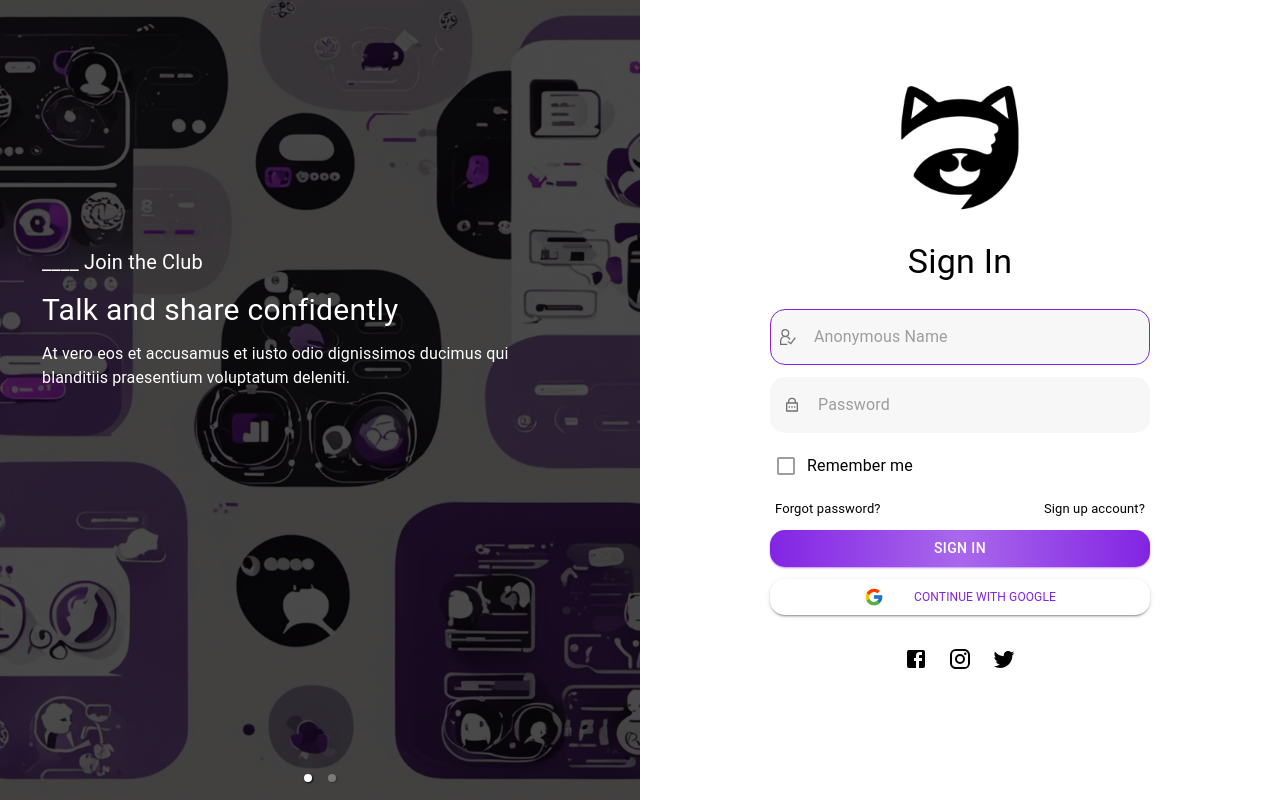
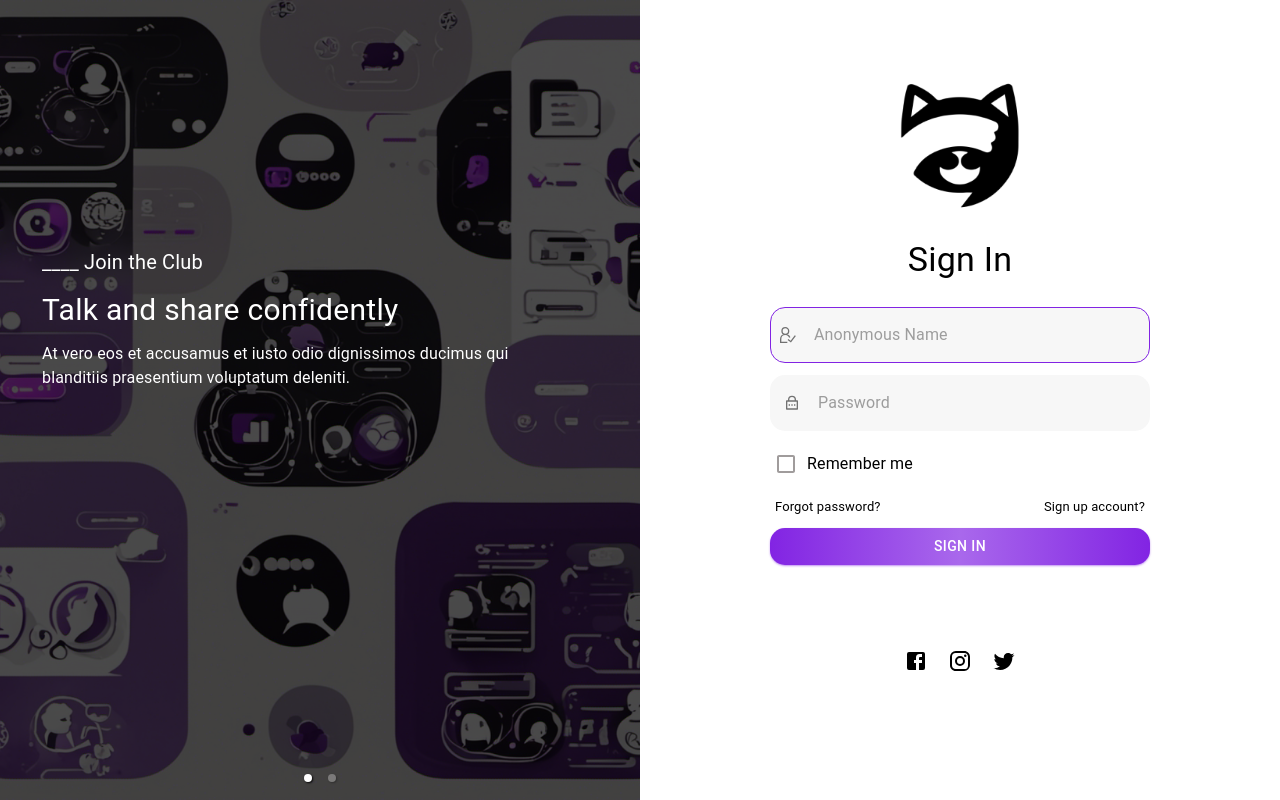
Before and after one commit to Quangtan1/TopicTalks, a React (Create React App) app in the folder client/: page /auth in a window 1280 px wide. Built offline with nearby package versions, Linux system fonts and the light colour scheme; what mobx-persist-store, react-facebook would draw is missing.

Commit message:
fix: create comment and add login gg get info

```diff
--- a/client/src/components/layouts/auth/AuthPage.tsx
+++ b/client/src/components/layouts/auth/AuthPage.tsx
@@ -1,4 +1,4 @@
-import React, { useEffect, useState } from 'react';
+import React, { useId, useState } from 'react';
 import { Button, TextField, FormControlLabel, Checkbox, Box, Typography, Grid, InputAdornment } from '@mui/material';
 import { useNavigate } from 'react-router-dom';
 import 'react-toastify/dist/ReactToastify.css';
@@ -9,7 +9,6 @@ import { RiLockPasswordLine } from 'react-icons/ri';
 import { GrUserExpert } from 'react-icons/gr';
 import { MdOutlineMailOutline } from 'react-icons/md';
 import { HiOutlineKey } from 'react-icons/hi';
-import { FcGoogle } from 'react-icons/fc';
 import './AuthPage.scss';
 import Carousels from './Carousels';
 import { logo } from 'src/utils/consts';
@@ -22,10 +21,12 @@ import { IUser } from 'src/types/account.types';
 import { API_KEY } from 'src/utils';
 import uiStore from 'src/store/uiStore';
 import Loading from 'src/components/loading/Loading';
-import { useGoogleLogin } from '@react-oauth/google';
+import { GoogleLogin } from '@react-oauth/google';
+import jwtDecode from 'jwt-decode';
 
 const LoginPage = observer(() => {
   const navigate = useNavigate();
+  const id = useId();
   const [isSignIn, setSignIn] = useState<boolean>(true);
   const [openSelect, setOpenSelect] = useState<boolean>(false);
   const [accountSignup, setAccountSignup] = useState<IUser>(null);
@@ -33,17 +34,28 @@ const LoginPage = observer(() => {
   const passwordRegex = /^(?=.*[a-z])(?=.*[A-Z])(?=.*\d)(?=.*[@$!%*?&])[A-Za-z\d@$!%*?&]{8,}$/;
   let timeoutId;
 
-  const googleLogin = useGoogleLogin({
-    onSuccess: async ({ code }) => {
-      const tokens = await axios.post('http://localhost:5000/auth/google', {
-        // http://localhost:5000/auth/google backend that will exchange the code
-        code,
-      });
+  const handleLoginGGSuccess = async (credentialResponse) => {
+    console.log(credentialResponse);
+    // const decode = await jwtDecode(credentialResponse?.credential);
+    const decode: { name?: string; email?: string } = jwtDecode(credentialResponse?.credential);
 
-      console.log(tokens);
-    },
-    flow: 'auth-code',
-  });
+    console.log(decode, 'decode');
+    const userData = {
+      id: +id,
+      username: decode?.name,
+      url_img: null,
+      email: decode.email,
+      roles: ['ROLE_USER'],
+      access_token: credentialResponse.credential,
+    };
+    navigate('/landing-view');
+    accountStore?.setAccount(userData);
+  };
+
+  const handleLoginFailed = () => {
+    console.log('Login Failed');
+    ToastError('Login Failed');
+  };
 
   const handleSignIn = (e: React.FormEvent<HTMLFormElement>) => {
     e.preventDefault();
@@ -198,10 +210,19 @@ const LoginPage = observer(() => {
             <Button type="submit" fullWidth variant="contained" className="submit-button">
               {isSignIn ? 'Sign In' : 'Sign Up'}
             </Button>
-            <Button fullWidth variant="contained" className="button-gg" onClick={googleLogin}>
+            {/* <Button fullWidth variant="contained" className="button-gg" onClick={googleLogin}>
               <FcGoogle />
               <Typography>Continue with Google </Typography>
-            </Button>
+            </Button> */}
+            <GoogleLogin
+              size="large"
+              shape="circle"
+              text="signin_with"
+              theme="outline"
+              width={380}
+              onSuccess={handleLoginGGSuccess}
+              onError={handleLoginFailed}
+            />
             <Box className="box-social">
               <FacebookIcon />
               <InstagramIcon />
--- a/client/src/components/layouts/postManagement/postDetailPage/index.tsx
+++ b/client/src/components/layouts/postManagement/postDetailPage/index.tsx
@@ -136,7 +136,6 @@ const PostDetail = observer(() => {
       if (result.status === 200) {
         ToastSuccess('Delete comment successfully!');
         setIsOpenDeleteCommentModal(false);
-        setDefaultValue();
         refetchPostDetail();
         refetchCommentByPostId();
       }
@@ -190,10 +189,10 @@ const PostDetail = observer(() => {
     try {
       const result = await useCreateComment.mutateAsync(commentBody);
       if (result.status === 201) {
-        setDefaultValue();
+        refetchCommentByPostId();
+        refetchPostDetail();
         console.log('Comment successfully!');
         resetForm();
-        refetchCommentByPostId();
       }
       console.log(`Comment result: `, result);
     } catch (error) {
--- a/client/src/queries/functionQuery.ts
+++ b/client/src/queries/functionQuery.ts
@@ -282,7 +282,6 @@ export const createComment = async (commentBody: ICommentBody, account: IUser) =
     },
     body: JSON.stringify(commentBody),
   });
-  console.log('🚀 ~ Comment ~ response:', response);
 
   if (!response.ok) {
     console.log('🚀 ~error:', response);
--- a/client/src/types/account.types.ts
+++ b/client/src/types/account.types.ts
@@ -1,8 +1,9 @@
 export interface IUser {
   id: number;
   username: string;
-  url_img: string;
+  url_img?: string;
   roles: string[];
+  email?: string;
   access_token?: string;
   refresh_token?: string;
   token_type?: string;
```
